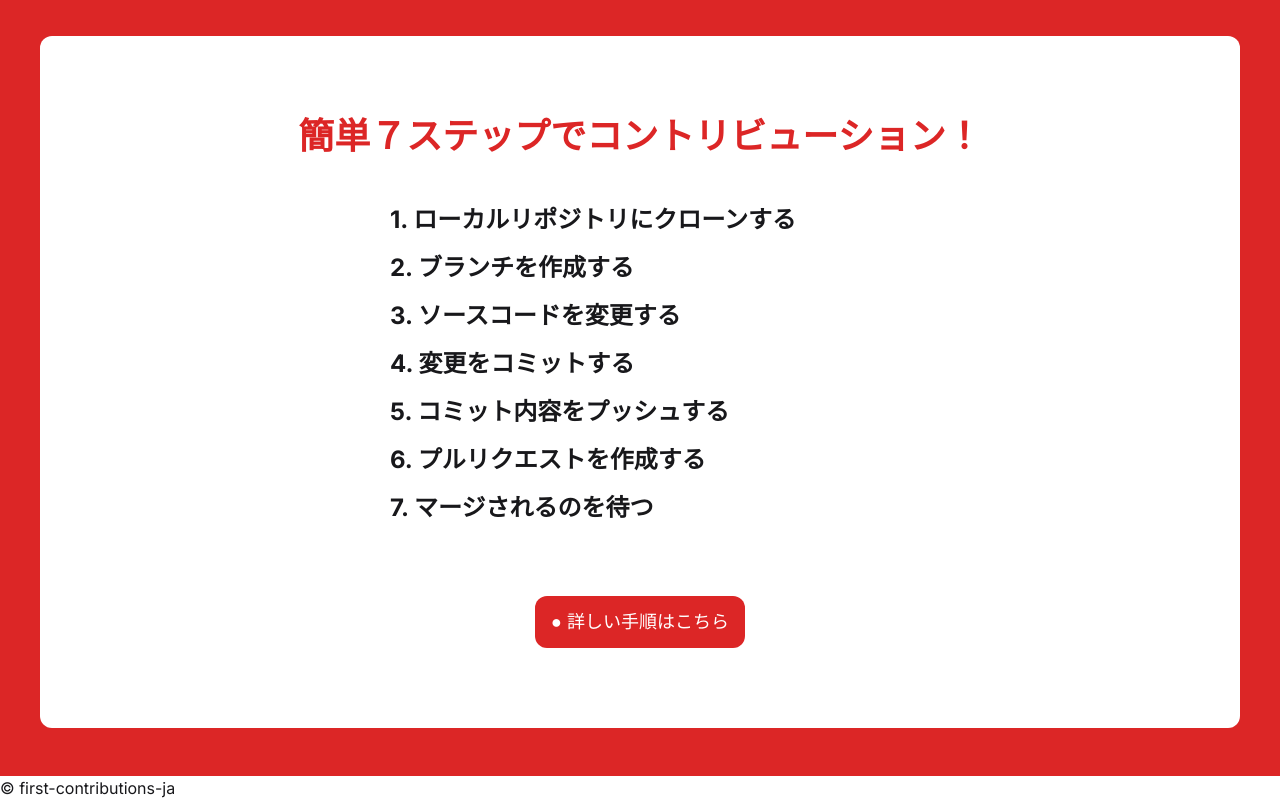
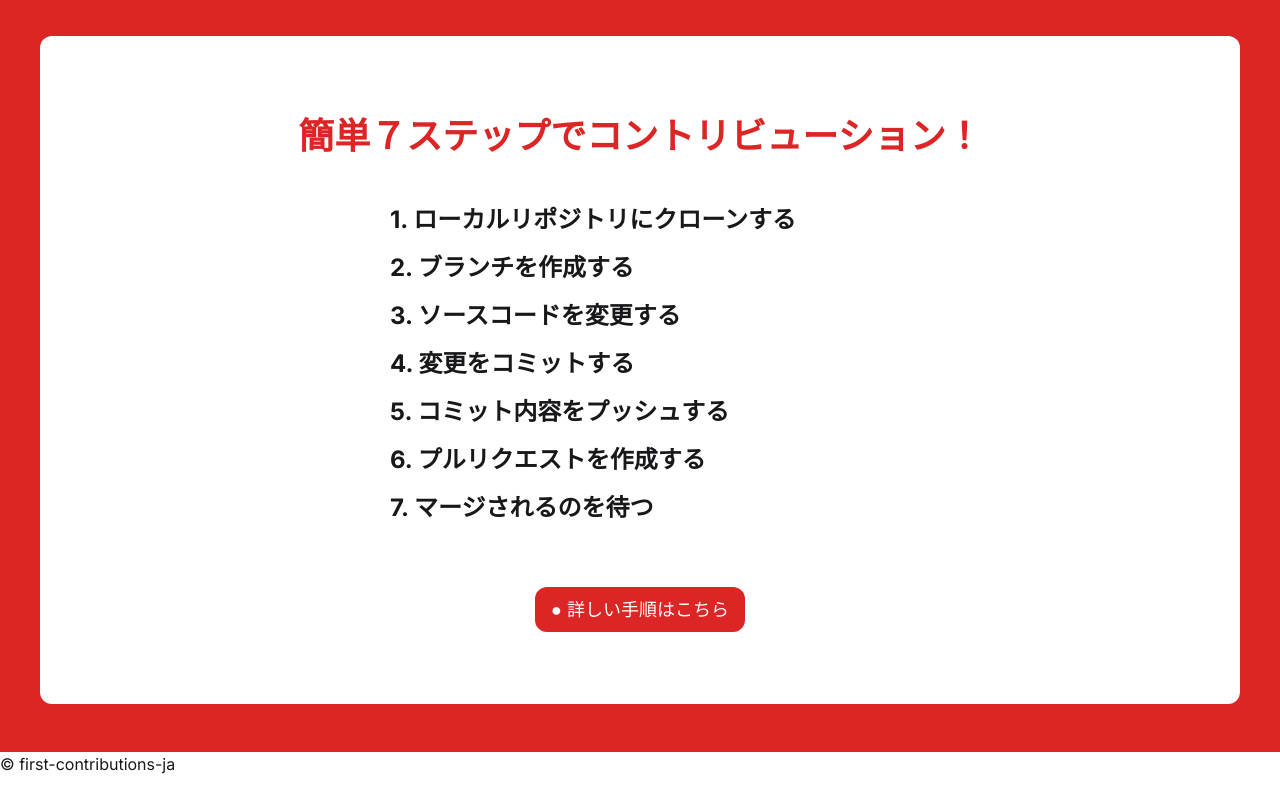
Before and after one commit to first-contributions-ja/first-contributions-ja.github.io, a Next.js app: page / in a window 1280 px wide. Shown: the part 836-1636 px from the top of the page. After the commit the page ends 1612 px from the top, so only its background shows below. Built offline with nearby package versions, Linux system fonts and the light colour scheme.

Commit message:
🐛 fix: buttonタグをaタグに変更

```diff
--- a/src/app/page.tsx
+++ b/src/app/page.tsx
@@ -46,7 +46,12 @@ export default function Home() {
             <p>6. プルリクエストを作成する</p>
             <p>7. マージされるのを待つ</p>
           </div>
-          <button className="bg-red-600 text-white text-lg px-4 py-3 rounded-xl block mx-auto hover:opacity-70 transition">● 詳しい手順はこちら</button>
+          <div className="text-center">
+            <a
+              href="https://github.com/first-contributions-ja/first-contributions-ja.github.io"
+              className="bg-red-600 text-white text-lg px-4 py-3 rounded-xl hover:opacity-70 transition"
+            >● 詳しい手順はこちら</a>
+          </div>
         </div>
       </section>
     </>
```
